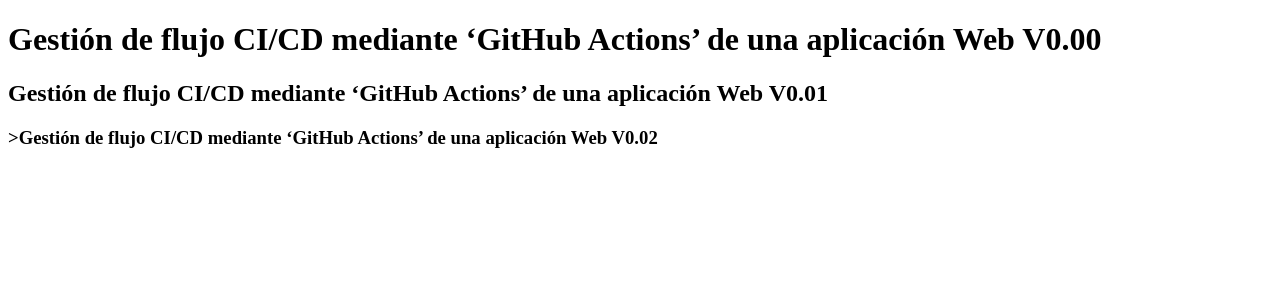
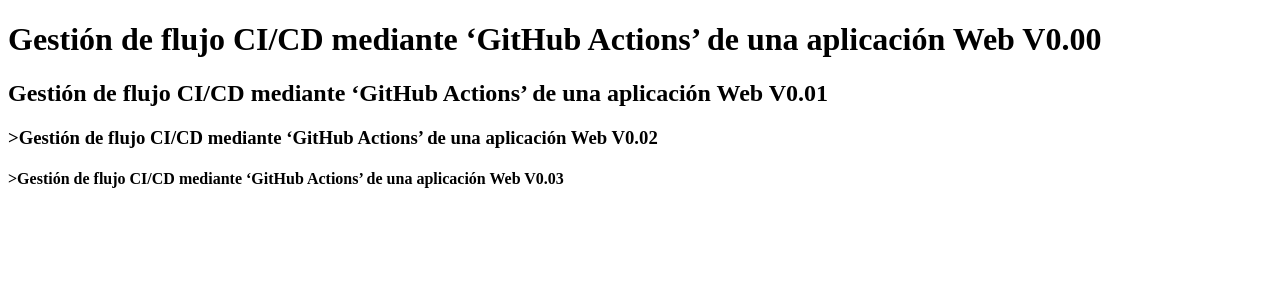
Before and after one commit to alvarstone/demoCICDsis4103, an Angular app: page / in a window 1280 px wide. Shown: the top 300 px of the page. Built offline with nearby package versions, Linux system fonts and the light colour scheme.

Commit message:
update v01 appComponent.html
includes h4

```diff
--- a/src/app/app.component.html
+++ b/src/app/app.component.html
@@ -1,3 +1,5 @@
 <h1>Gestión de flujo CI/CD mediante ‘GitHub Actions’ de una aplicación Web V0.00</h1>
 <h2>Gestión de flujo CI/CD mediante ‘GitHub Actions’ de una aplicación Web V0.01</h2>
 <h3>>Gestión de flujo CI/CD mediante ‘GitHub Actions’ de una aplicación Web V0.02</h3>
+
+<h4>>Gestión de flujo CI/CD mediante ‘GitHub Actions’ de una aplicación Web V0.03</h4>
```
